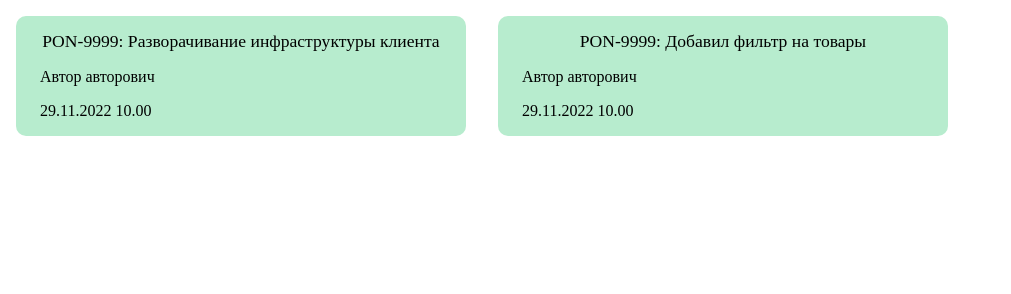
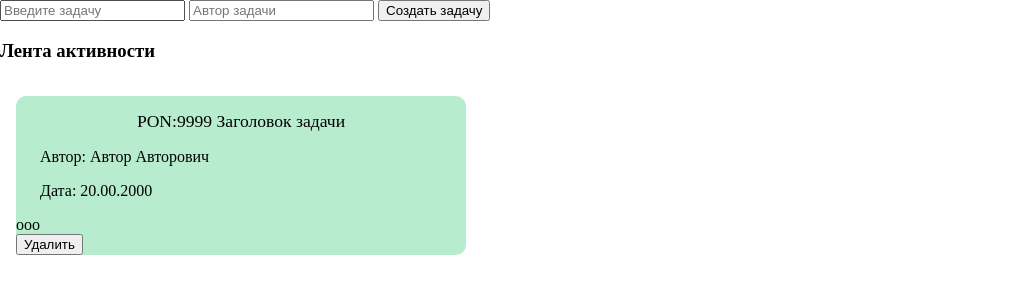
Before and after one commit to zvezdniyLord/izadacha, a website: page index.html in a window 1280 px wide. Shown: the whole page, without its empty margins (0-1011 px from the left). Drawn offline with Linux system fonts and the light colour scheme.

Commit message:
Добавил новую верстку карточки

```diff
--- a/index.html
+++ b/index.html
@@ -4,22 +4,37 @@
     <meta charset="UTF-8">
     <meta http-equiv="X-UA-Compatible" content="IE=edge">
     <meta name="viewport" content="width=device-width, initial-scale=1.0">
+    <link rel="preconnect" href="https://fonts.googleapis.com">
+    <link rel="preconnect" href="https://fonts.gstatic.com" crossorigin>
+    <link href="https://fonts.googleapis.com/css2?family=Fira+Code:wght@400;500;600;700&display=swap" rel="stylesheet">
     <link rel="stylesheet" href="./index.css">
-    <title>Izadacha</title>
+    <title>Sekka</title>
 </head>
 <body class="body">
-    <section class="carts">
-        <section class="cart">
-            <h2 class="cart-title">PON-9999: Разворачивание инфраструктуры клиента</h2>
-            <h3 class="cart-author">Автор авторович</h3>
-            <p class="cart-date">29.11.2022 10.00</p>
+    <input class="input-cart__task" type="text" placeholder="Введите задачу">
+    <input class="input-cart__author" type="text" placeholder="Автор задачи">
+    <input class="input-btn" type="submit" value="Создать задачу">
+    <div class="container">
+        <div class="dashboard-activity">
+            <h3 class="dashboard-activity--title">
+                Лента активности
+            </h3>
+        </div>
+        <section class="carts">
+            <section class="cart">
+                <div class="img"></div>
+                <div class="cart-block">
+                    <h2 class="cart-title">PON:9999 Заголовок задачи</h2>
+                    <h3 class="cart-author">Автор: Автор Авторович</h3>
+                    <p class="cart-date">Дата: 20.00.2000</p>
+                </div>
+                <div class="edit">ooo</div>
+                <div class="edit-block">
+                    <button class="edit-block-delete">Удалить</button>
+                </div>
+            </section>
         </section>
-        <section class="cart">
-            <h2 class="cart-title">PON-9999: Добавил фильтр на товары</h2>
-            <h3 class="cart-author">Автор авторович</h3>
-            <p class="cart-date">29.11.2022 10.00</p>
-        </section>
-    </section>
+    </div>
 <script src="./index.js"></script>
 </body>
 </html>
```
